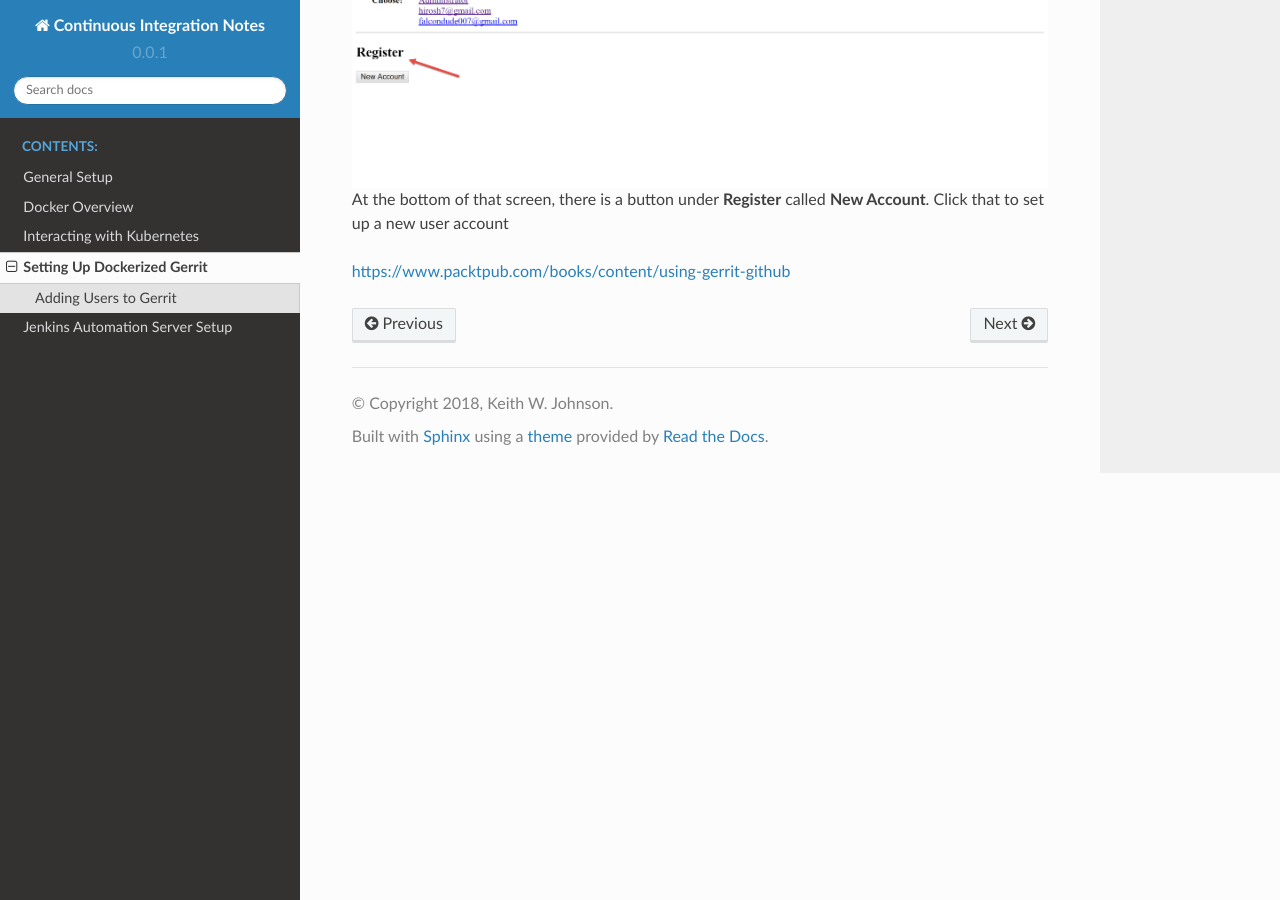
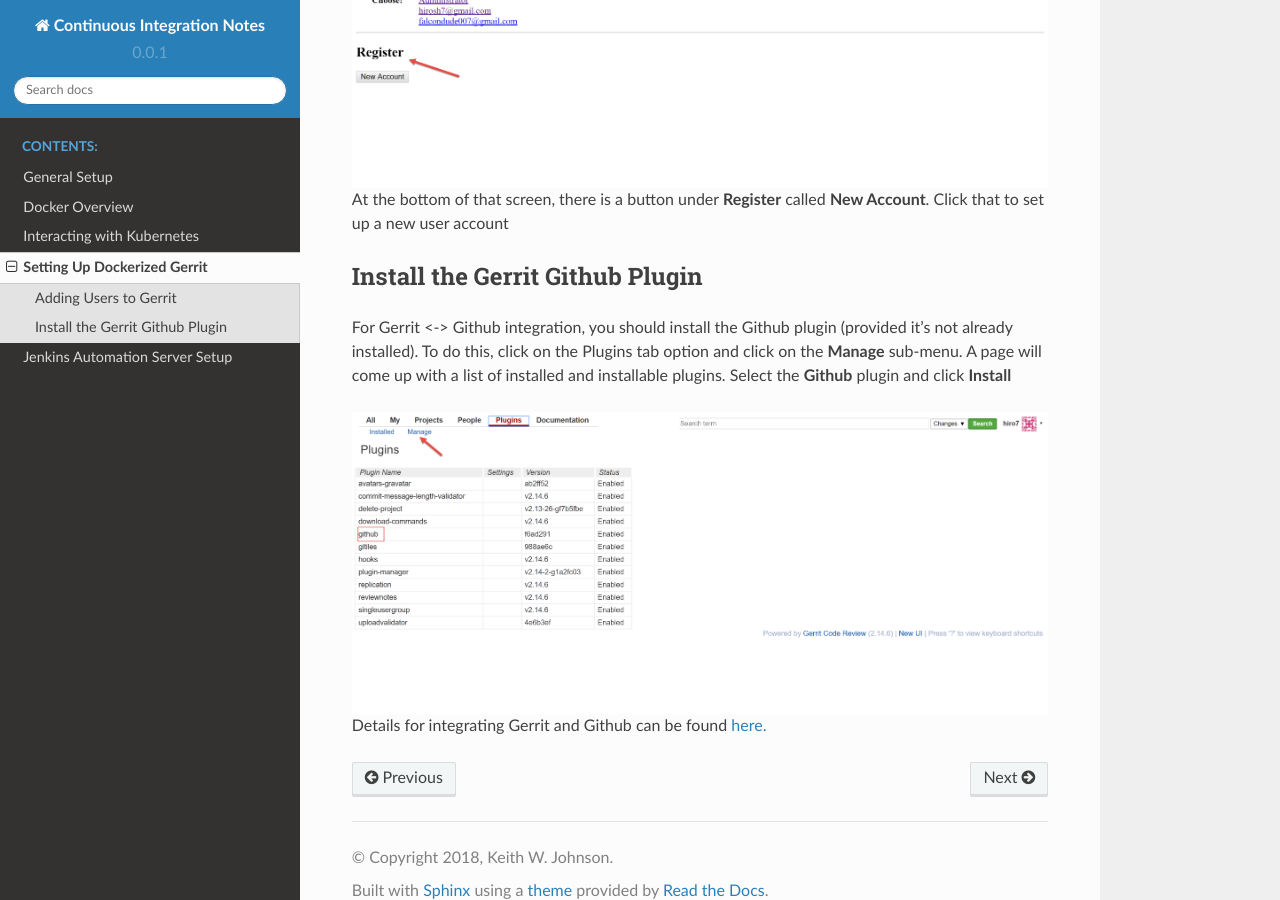
Before and after one commit to hirosh7/jenkins_sample, a Sphinx documentation site: the page built from docs/gerrit_setup.rst, in a window 1280 px wide and 900 px high, scrolled down 825 px. Built offline with Sphinx 7.4.7 and the Read the Docs theme 2.0.0, drawn with Linux system fonts in a browser that asks for light colours; pages that are not in the unit, such as notebooks, are missing from menus.

Commit message:
added github plugin section

```diff
--- a/docs/gerrit_setup.rst
+++ b/docs/gerrit_setup.rst
@@ -19,4 +19,15 @@
 At the bottom of that screen, there is a button under **Register** called **New Account**.
 Click that to set up a new user account
 
-https://www.packtpub.com/books/content/using-gerrit-github
+Install the Gerrit Github Plugin
+--------------------------------
+For Gerrit <-> Github integration, you should install the Github plugin (provided it's
+not already installed). To do this, click on the Plugins tab option and click on the
+**Manage** sub-menu. A page will come up with a list of installed and installable
+plugins. Select the **Github** plugin and click **Install**
+
+.. image:: images/install_github_plugin.png
+   :align: center
+
+Details for integrating Gerrit and Github can be found `here.
+<https://www.packtpub.com/books/content/using-gerrit-github>`_
```
Also changed, not shown: docs/images/install_github_plugin.png (added).
